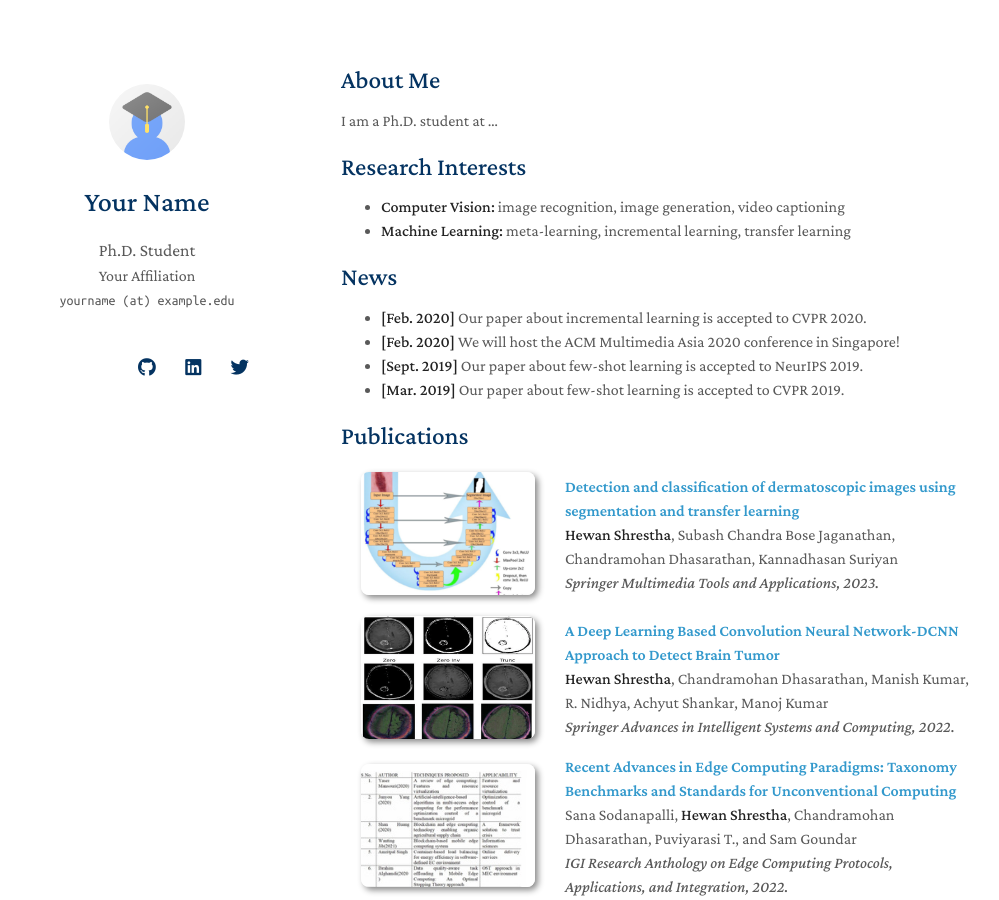
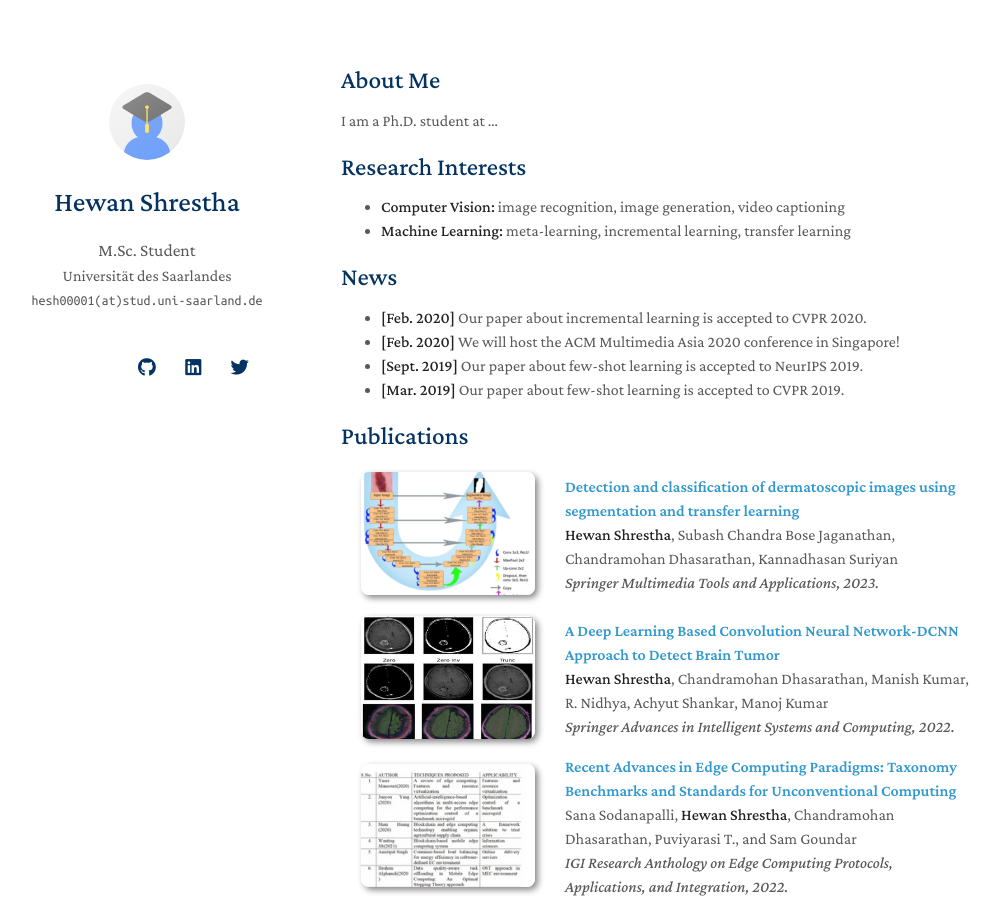
Before and after one commit to hewanshrestha/hewanshrestha.github.io, a Jekyll site: the page built from index.md, in a window 1280 px wide and 900 px high. Shown: the whole window, without its empty margins (129-1128 px from the left). Built offline with Jekyll 4.4.1, drawn with Linux system fonts in a browser that asks for light colours; nearby versions of some CDN libraries; a style sheet for code colours, icons or effects is not loaded; our own code applies the rules of GitHub Pages for plain Markdown files.

Commit message:
Update _config.yml

```diff
--- a/_config.yml
+++ b/_config.yml
@@ -1,8 +1,8 @@
 # Basic Information
-title: Your Name
-position: Ph.D. Student
-affiliation: Your Affiliation
-email: yourname (at) example.edu
+title: Hewan Shrestha
+position: M.Sc. Student
+affiliation: Universität des Saarlandes
+email: hesh00001(at)stud.uni-saarland.de
 
 # Search Engine Optimization (SEO)
 # The following information is used to improve the website traffic from search engines, e.g., Google.
```
